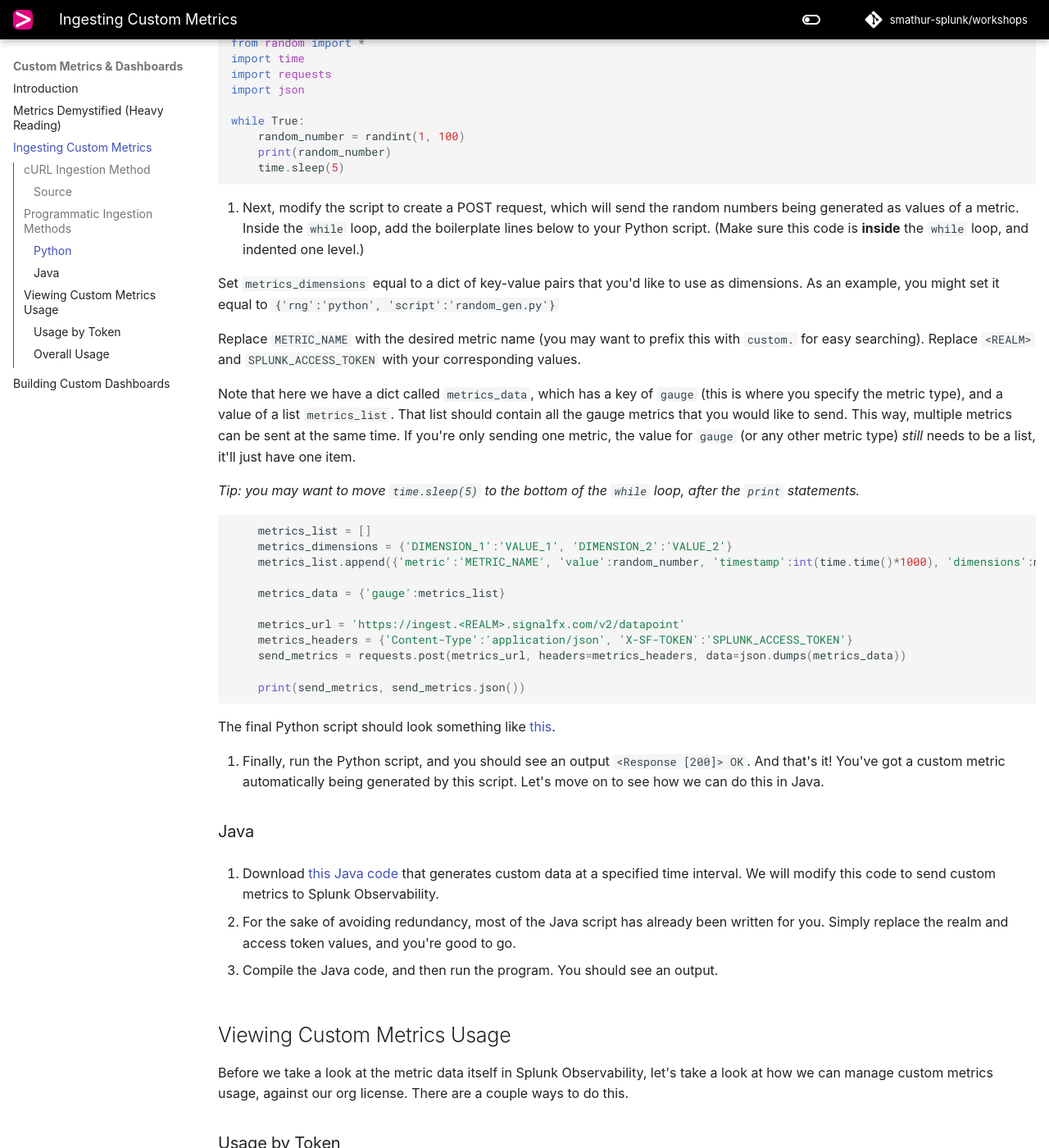
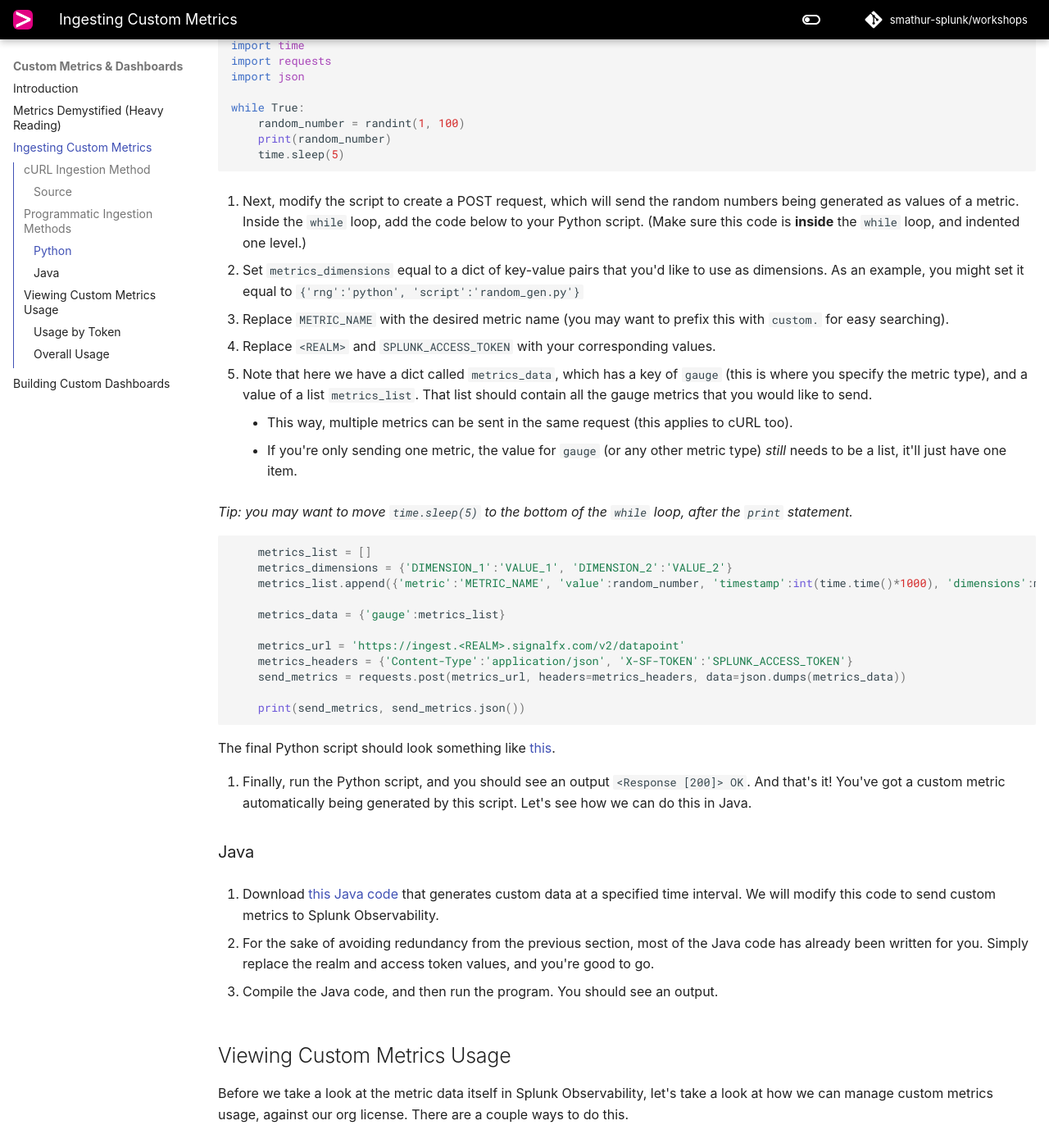
Before and after one commit to smathur-splunk/workshops, an MkDocs documentation site: the page built from docs/custom_metr.md, in a window 1280 px wide and 1400 px high, scrolled down 1486 px. Shown: the whole window at 82% size. Built offline with MkDocs 1.6.1 and Material for MkDocs 9.7.7, drawn with Linux system fonts in a browser that asks for light colours; some web fonts are replaced; comment, search, counter and statistics services are not loaded; the version menu is left out; some of the changed text lies outside the part shown.

Commit message:
Format custom metrics page

````diff
--- a/docs/custom_metr.md
+++ b/docs/custom_metr.md
@@ -29,7 +29,7 @@
         }'
 ```
 
-3. You should see an output `"OK"`. Congrats, you've just sent in a custom metric! Let's see how we can automate this and potentially leverage it in application code.
+3. Run the command, and you should see an output `"OK"`. Congrats, you've just sent in a custom metric! Let's see how we can automate this and potentially leverage it in application code.
 
 ### Source
 - [Sending custom datapoints](https://dev.splunk.com/observability/reference/api/ingest_data/latest#endpoint-send-metrics)
@@ -55,15 +55,19 @@
     time.sleep(5)
 ```
 
-2. Next, modify the script to create a POST request, which will send the random numbers being generated as values of a metric. Inside the `while` loop, add the boilerplate lines below to your Python script. (Make sure this code is **inside** the `while` loop, and indented one level.)
+2. Next, modify the script to create a POST request, which will send the random numbers being generated as values of a metric. Inside the `while` loop, add the code below to your Python script. (Make sure this code is **inside** the `while` loop, and indented one level.)
 
-Set `metrics_dimensions` equal to a dict of key-value pairs that you'd like to use as dimensions. As an example, you might set it equal to `{'rng':'python', 'script':'random_gen.py'}`
+- Set `metrics_dimensions` equal to a dict of key-value pairs that you'd like to use as dimensions. As an example, you might set it equal to `{'rng':'python', 'script':'random_gen.py'}`
 
-Replace `METRIC_NAME` with the desired metric name (you may want to prefix this with `custom.` for easy searching). Replace `<REALM>` and `SPLUNK_ACCESS_TOKEN` with your corresponding values.
+- Replace `METRIC_NAME` with the desired metric name (you may want to prefix this with `custom.` for easy searching).
 
-Note that here we have a dict called `metrics_data`, which has a key of `gauge` (this is where you specify the metric type), and a value of a list `metrics_list`. That list should contain all the gauge metrics that you would like to send. This way, multiple metrics can be sent at the same time. If you're only sending one metric, the value for `gauge` (or any other metric type) *still* needs to be a list, it'll just have one item.
+- Replace `<REALM>` and `SPLUNK_ACCESS_TOKEN` with your corresponding values.
 
-*Tip: you may want to move `time.sleep(5)` to the bottom of the `while` loop, after the `print` statements.*
+- Note that here we have a dict called `metrics_data`, which has a key of `gauge` (this is where you specify the metric type), and a value of a list `metrics_list`. That list should contain all the gauge metrics that you would like to send.
+	- This way, multiple metrics can be sent in the same request (this applies to cURL too).
+	- If you're only sending one metric, the value for `gauge` (or any other metric type) *still* needs to be a list, it'll just have one item.
+
+*Tip: you may want to move `time.sleep(5)` to the bottom of the `while` loop, after the `print` statement.*
 
 ```python
     metrics_list = []
@@ -79,14 +83,14 @@
     print(send_metrics, send_metrics.json())
 ```
 
-The final Python script should look something like [this]().
+The final Python script should look something like [this](https://gist.github.com/smathur-splunk/2f9681884bde5ccb2ca6b30120e65956#file-random_gen-py).
 
-3. Finally, run the Python script, and you should see an output `<Response [200]> OK`. And that's it! You've got a custom metric automatically being generated by this script. Let's move on to see how we can do this in Java.
+3. Finally, run the Python script, and you should see an output `<Response [200]> OK`. And that's it! You've got a custom metric automatically being generated by this script. Let's see how we can do this in Java.
 
 ### Java
 1. Download [this Java code]() that generates custom data at a specified time interval. We will modify this code to send custom metrics to Splunk Observability.
 
-2. For the sake of avoiding redundancy, most of the Java script has already been written for you. Simply replace the realm and access token values, and you're good to go.
+2. For the sake of avoiding redundancy from the previous section, most of the Java code has already been written for you. Simply replace the realm and access token values, and you're good to go.
 
 3. Compile the Java code, and then run the program. You should see an output.
 
````
Also changed, not shown: other parts of docs/custom_metr.md (+3 -3 lines), docs/custom_intro.md (+1 -0 lines), docs/custom_metr_expl.md (+3 -3 lines).
